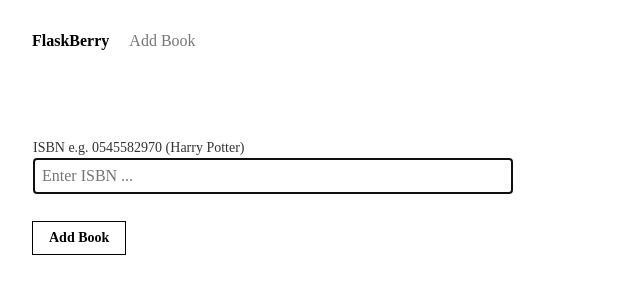
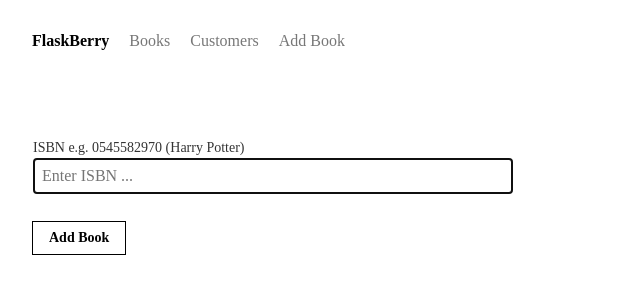
Before and after one commit to Jackevansevo/FlaskBerry, a Flask app: page /add-book in a window 1280 px wide. Shown: the top 300 px of the page, without its empty margins (0-640 px from the left). Run offline with Flask 2, Linux system fonts and the light colour scheme; parts of the project's set-up code (start-up, migrations or seed data) failed here and were passed over; some libraries are stand-ins or nearby versions.

Commit message:
Rearrange nav bar urls

```diff
--- a/templates/base.html
+++ b/templates/base.html
@@ -7,7 +7,9 @@
         <link rel="stylesheet" href="https://unpkg.com/tachyons@4.5.5/css/tachyons.min.css"/>
     </head>
     <nav class="pa3 pa4-ns">
-        <a class="link dim black b f6 f5-ns dib mr3" href="{{ url_for('index') }}" title="Home">FlaskBerry</a>
+        <a class="link dim black b f6 f5-ns dib mr3" title="Home">FlaskBerry</a>
+        <a class="link dim gray    f6 f5-ns dib mr3" href="{{ url_for('index') }}" title="Home">Books</a>
+        <a class="link dim gray    f6 f5-ns dib mr3" href="{{ url_for('customers') }}" title="Home">Customers</a>
         <a class="link dim gray    f6 f5-ns dib mr3" href="{{ url_for('add_book') }}" title="Home">Add Book</a>
     </nav>
     <body>
```
